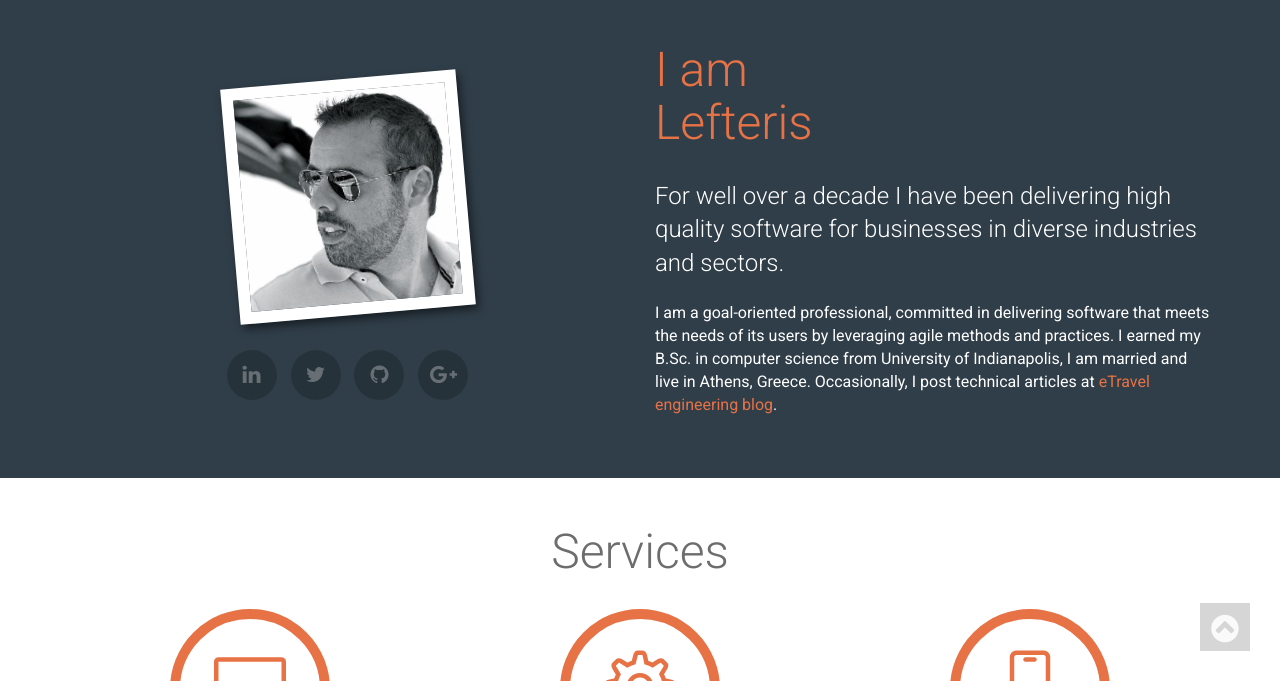
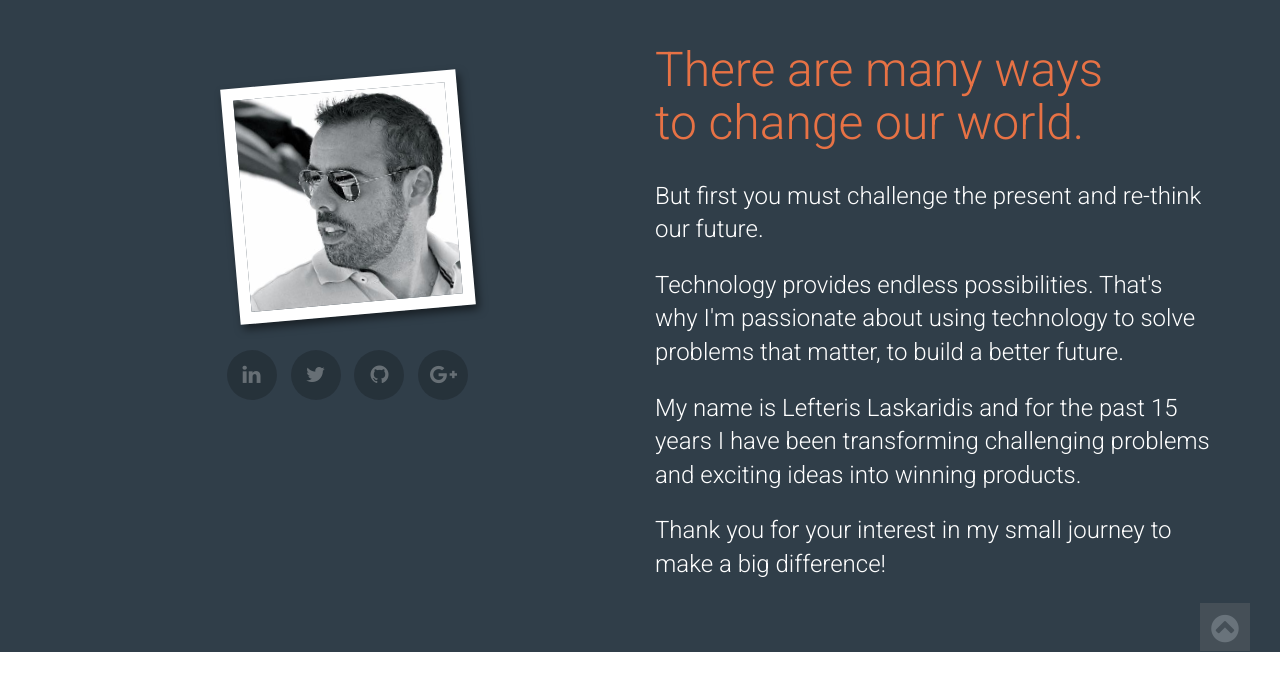
Before and after one commit to laskaridis/laskaridis.github.io, a Jekyll site: the page built from index.html, in a window 1280 px wide and 900 px high, scrolled down 685 px, cut to the strip 219-900 px from the top of the window. Built offline with Jekyll 4.4.1, drawn with Linux system fonts in a browser that asks for light colours; nearby versions of some CDN libraries; some web fonts are replaced; comment, search, counter and statistics services are not loaded.

Commit message:
Update about

```diff
--- a/_includes/about.html
+++ b/_includes/about.html
@@ -28,16 +28,17 @@
       </ul>
     </div>
     <div class="col-sm-6 col-xs-12 wow fadeInRight">
-      <h2 class="section-title">I am <br />Lefteris</h2>
+      <h2 class="section-title">There are many ways <br> to change our world.</h2>
 
-      <p class="lead">For well over a decade I have been delivering high quality software
-      for businesses in diverse industries and sectors.</p>
+      <p class="lead">But first you must challenge the present and re-think our future.</p>
 
-      <p>I am a goal-oriented professional, committed in
-      delivering software that meets the needs of its users by leveraging agile
-      methods and practices. I earned my B.Sc. in computer science from University
-      of Indianapolis, I am married and live in Athens, Greece. Occasionally,
-      I post technical articles at <a href="http://engineering.pamediakopes.gr/authors/Lefteris+Laskaridis" target="_blank">eTravel engineering blog</a>.</p>
+      <p class="lead">Technology provides endless possibilities. That's why I'm passionate about using technology to
+      solve problems that matter, to build a better future.</p>
+
+      <p class="lead">My name is Lefteris Laskaridis and for the past 15 years I have been transforming challenging
+      problems and exciting ideas into winning products.</p>
+
+      <p class="lead">Thank you for your interest in my small journey to make a big difference!</p>
     </div>
   </div>
 </div>
```
